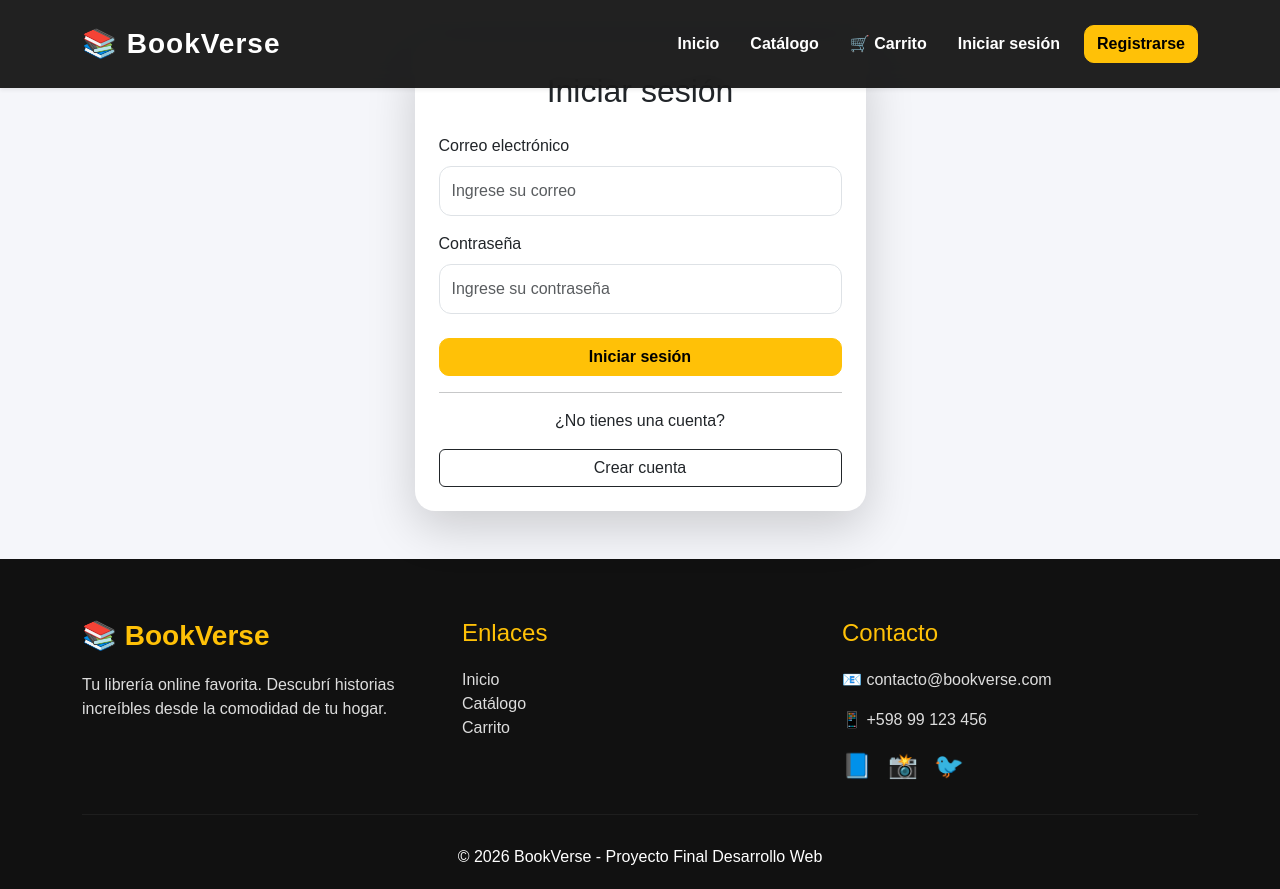
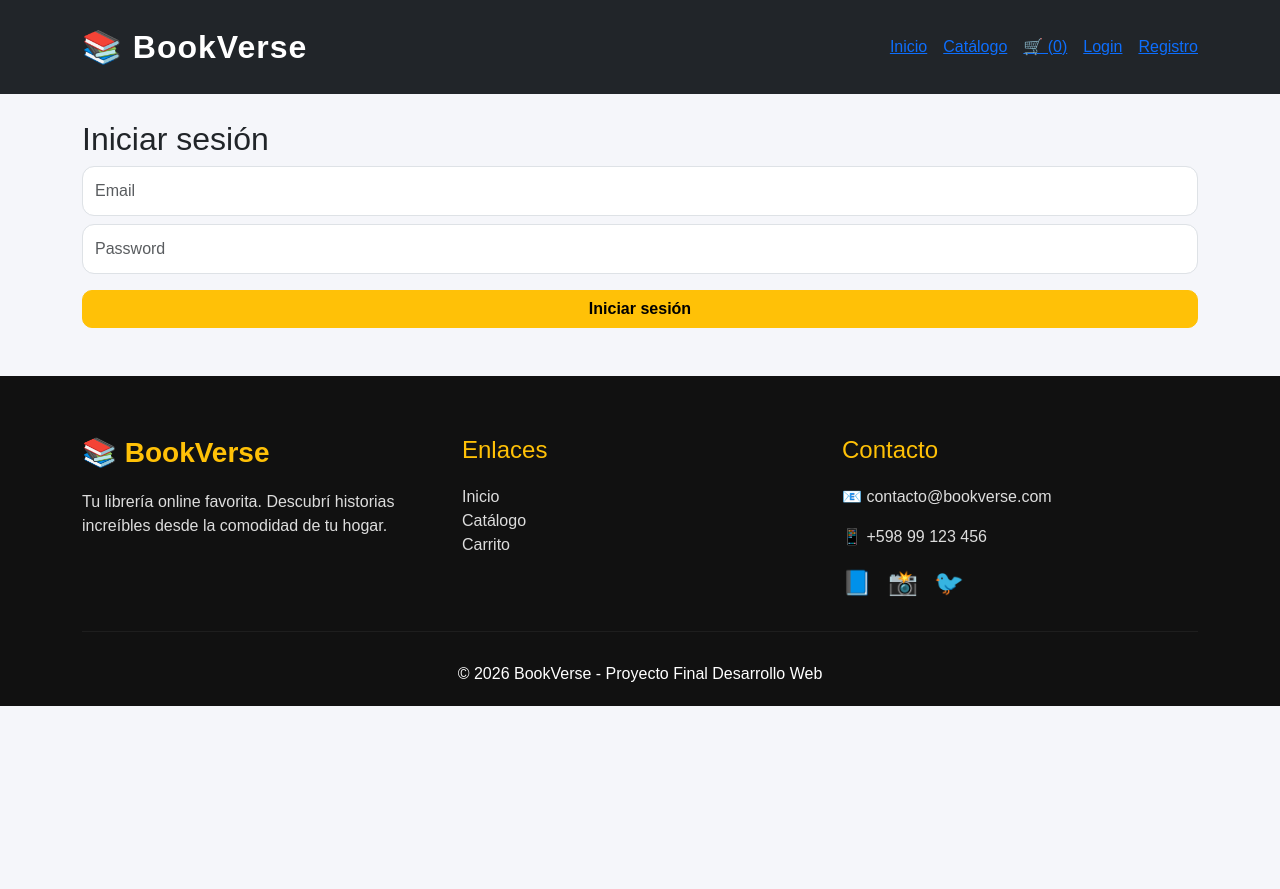
Before and after one commit to ezequieldavila-boop/Proyecto-Final, a React app in the folder frontend/: page /login in a window 1280 px wide. After the commit the page ends 800 px from the top, so only its background shows below. Built offline with nearby package versions, Linux system fonts and the light colour scheme; the HTML template or start-up script is replaced by a standard one.

Commit message:
actualizacion

```diff
--- a/frontend/src/components/Navbar.jsx
+++ b/frontend/src/components/Navbar.jsx
@@ -1,211 +1,73 @@
 import { Link, useNavigate } from "react-router-dom";
-import { useContext } from "react";
+import { useContext, useState, useEffect } from "react";
 import { CartContext } from "../context/CartContext";
-import { AuthContext } from "../context/AuthContext";
 
 function Navbar() {
-
   const { cart } = useContext(CartContext);
-  const { user, logout } = useContext(AuthContext);
-
   const navigate = useNavigate();
 
-  const cerrarSesion = () => {
+  const [user, setUser] = useState(null);
 
-    logout();
+  useEffect(() => {
+    const saved = localStorage.getItem("user");
+    if (saved) {
+      setUser(JSON.parse(saved));
+    }
+  }, []);
 
+  const logout = () => {
+    localStorage.clear();
+    setUser(null);
     navigate("/");
-
+    window.location.reload();
   };
 
   return (
-
-    <nav
-      className="navbar navbar-expand-lg navbar-dark fixed-top shadow-sm"
-      style={{
-        background: "rgba(15,15,15,.92)",
-        backdropFilter: "blur(10px)"
-      }}
-    >
-
+    <nav className="navbar navbar-dark bg-dark fixed-top">
       <div className="container">
 
-        <Link className="navbar-brand fw-bold fs-3" to="/">
+        <Link className="navbar-brand" to="/">
           📚 BookVerse
         </Link>
 
-        <button
-          className="navbar-toggler"
-          data-bs-toggle="collapse"
-          data-bs-target="#navbar"
-        >
-          <span className="navbar-toggler-icon"></span>
-        </button>
+        <div className="d-flex align-items-center gap-3">
 
-        <div
-          className="collapse navbar-collapse"
-          id="navbar"
-        >
+          <Link to="/">Inicio</Link>
 
-          <ul className="navbar-nav ms-auto align-items-center">
+          <Link to="/catalog">Catálogo</Link>
 
-            <li className="nav-item">
-
-              <Link
-                className="nav-link"
-                to="/"
-              >
-                Inicio
+          <Link to="/cart">
+            🛒 ({cart.length})
           </Link>
 
-            </li>
-
-            <li className="nav-item">
-
-              <Link
-                className="nav-link"
-                to="/catalog"
-              >
-                Catálogo
-              </Link>
-
-            </li>
-
-            <li className="nav-item position-relative">
-
-              <Link
-                className="nav-link"
-                to="/cart"
-              >
-
-                🛒 Carrito
-
-                {cart.length > 0 && (
-
-                  <span
-                    className="badge rounded-pill bg-danger position-absolute"
-                    style={{
-                      top: 2,
-                      right: -8
-                    }}
-                  >
-                    {cart.length}
+          {!user ? (
+            <>
+              <Link to="/login">Login</Link>
+              <Link to="/register">Registro</Link>
+            </>
+          ) : (
+            <>
+              <span style={{ color: "white" }}>
+                👋 {user.name}
               </span>
 
+              {user.role === "admin" && (
+                <Link to="/admin">Admin</Link>
               )}
 
-              </Link>
-
-            </li>
-
-            {!user ? (
-
-              <>
-
-                <li className="nav-item">
-
-                  <Link
-                    className="nav-link"
-                    to="/login"
+              <button
+                className="btn btn-danger btn-sm"
+                onClick={logout}
               >
-                    Iniciar sesión
-                  </Link>
-
-                </li>
-
-                <li className="nav-item">
-
-                  <Link
-                    className="btn btn-warning ms-3"
-                    to="/register"
-                  >
-                    Registrarse
-                  </Link>
-
-                </li>
-
+                Salir
+              </button>
             </>
-
-            ) : (
-
-              <>
-
-                <li className="nav-item dropdown">
-
-                  <a
-                    className="nav-link dropdown-toggle"
-                    href="#"
-                    data-bs-toggle="dropdown"
-                  >
-
-                    👤 {user.name}
-
-                  </a>
-
-                  <ul className="dropdown-menu dropdown-menu-end">
-
-                    <li>
-
-                      <span className="dropdown-item-text">
-
-                        {user.email}
-
-                      </span>
-
-                    </li>
-
-                    {user.role === "admin" && (
-
-                      <>
-
-                        <li><hr /></li>
-
-                        <li>
-
-                          <Link
-                            className="dropdown-item"
-                            to="/admin"
-                          >
-                            Panel administrador
-                          </Link>
-
-                        </li>
-
-                      </>
-
           )}
 
-                    <li><hr /></li>
-
-                    <li>
-
-                      <button
-                        className="dropdown-item text-danger"
-                        onClick={cerrarSesion}
-                      >
-                        Cerrar sesión
-                      </button>
-
-                    </li>
-
-                  </ul>
-
-                </li>
-
-              </>
-
-            )}
-
-          </ul>
-
         </div>
-
       </div>
-
     </nav>
-
   );
-
 }
 
 export default Navbar;
--- a/frontend/src/pages/Cart.jsx
+++ b/frontend/src/pages/Cart.jsx
@@ -3,130 +3,84 @@ import { useNavigate } from "react-router-dom";
 import { CartContext } from "../context/CartContext";
 
 function Cart() {
+  const { cart, removeFromCart, clearCart } =
+    useContext(CartContext);
+
   const navigate = useNavigate();
 
-  const {
-    cart,
-    increaseQuantity,
-    decreaseQuantity,
-    removeFromCart,
-    clearCart,
-  } = useContext(CartContext);
+  const token = localStorage.getItem("token");
 
   const total = cart.reduce(
-    (acc, item) => acc + item.price * item.quantity,
+    (acc, book) => acc + Number(book.price),
     0
   );
 
   return (
-    <div className="container mt-5">
-
+    <div
+      className="container"
+      style={{
+        paddingTop: "120px",
+        paddingBottom: "80px",
+      }}
+    >
       <h1 className="mb-4">🛒 Carrito de Compras</h1>
 
       {cart.length === 0 ? (
-
         <div className="alert alert-info">
           Tu carrito está vacío.
         </div>
-
       ) : (
         <>
+          {cart.map((book, index) => (
+            <div
+              key={index}
+              className="card shadow-sm mb-3"
+            >
+              <div className="card-body d-flex justify-content-between align-items-center">
 
-          {cart.map((item) => (
+                <div>
 
-            <div
-              key={item.id}
-              className="card shadow mb-4"
-            >
+                  <h5>{book.title}</h5>
 
-              <div className="row g-0">
+                  <p className="mb-1">
+                    <strong>Autor:</strong> {book.author}
+                  </p>
 
-                <div className="col-md-2">
-
-                  <img
-                    src={item.image}
-                    alt={item.title}
-                    className="img-fluid rounded-start"
-                    style={{
-                      height: "220px",
-                      objectFit: "cover",
-                    }}
-                  />
+                  <p className="mb-0">
+                    <strong>Precio:</strong> ${book.price}
+                  </p>
 
                 </div>
 
-                <div className="col-md-10">
+                <button
+                  className="btn btn-danger"
+                  onClick={() => removeFromCart(index)}
+                >
+                  Eliminar
+                </button>
+
+              </div>
+            </div>
+          ))}
+
+          <div className="card shadow mt-4">
 
             <div className="card-body">
 
-                    <h3>{item.title}</h3>
+              <h3 className="mb-3">
+                Total: ${total}
+              </h3>
 
-                    <p>
-                      <strong>Autor:</strong> {item.author}
-                    </p>
-
-                    <p>
-                      <strong>Precio:</strong> ${item.price}
-                    </p>
-
-                    <div className="d-flex align-items-center my-3">
+              <div className="d-flex gap-3">
 
                 <button
                   className="btn btn-outline-danger"
-                        onClick={() => decreaseQuantity(item.id)}
-                      >
-                        -
-                      </button>
-
-                      <h4 className="mx-4">
-                        {item.quantity}
-                      </h4>
-
-                      <button
-                        className="btn btn-outline-success"
-                        onClick={() => increaseQuantity(item.id)}
-                      >
-                        +
-                      </button>
-
-                    </div>
-
-                    <h5>
-                      Subtotal: $
-                      {item.price * item.quantity}
-                    </h5>
-
-                    <button
-                      className="btn btn-danger mt-3"
-                      onClick={() => removeFromCart(item.id)}
-                    >
-                      🗑 Eliminar
-                    </button>
-
-                  </div>
-
-                </div>
-
-              </div>
-
-            </div>
-
-          ))}
-
-          <div className="card shadow-lg">
-
-            <div className="card-body">
-
-              <h2 className="mb-4">
-                Total: ${total}
-              </h2>
-
-              <button
-                className="btn btn-warning me-3"
                   onClick={clearCart}
                 >
                   Vaciar carrito
                 </button>
+
+                {token ? (
 
                   <button
                     className="btn btn-success"
@@ -135,13 +89,25 @@ function Cart() {
                     Finalizar compra
                   </button>
 
+                ) : (
+
+                  <button
+                    className="btn btn-warning"
+                    onClick={() => navigate("/login")}
+                  >
+                    Iniciar sesión para comprar
+                  </button>
+
+                )}
+
+              </div>
+
             </div>
 
           </div>
 
         </>
       )}
-
     </div>
   );
 }
--- a/frontend/src/pages/Login.jsx
+++ b/frontend/src/pages/Login.jsx
@@ -17,13 +17,17 @@ function Login() {
         password,
       });
 
+      const user = response.data.user;
+
+      // 🔥 GUARDO TODO BIEN
       localStorage.setItem("token", response.data.token);
-      localStorage.setItem("name", response.data.user.name);
-      localStorage.setItem("lastname", response.data.user.lastname);
-      localStorage.setItem("email", response.data.user.email);
-      localStorage.setItem("role", response.data.user.role);
+      localStorage.setItem("user", JSON.stringify(user));
 
-      if (response.data.user.role === "admin") {
+      // opcional (para tu navbar actual)
+      localStorage.setItem("name", user.name);
+      localStorage.setItem("role", user.role);
+
+      if (user.role === "admin") {
         navigate("/admin");
       } else {
         navigate("/");
@@ -38,51 +42,26 @@ function Login() {
   };
 
   return (
-    <div className="container mt-5">
+    <div className="container" style={{ paddingTop: "120px" }}>
 
-      <div className="row justify-content-center">
-
-        <div className="col-md-5">
-
-          <div className="card shadow-lg">
-
-            <div className="card-body p-4">
-
-              <h2 className="text-center mb-4">
-                Iniciar sesión
-              </h2>
+      <h2>Iniciar sesión</h2>
 
       <form onSubmit={login}>
 
-                <div className="mb-3">
-                  <label className="form-label">
-                    Correo electrónico
-                  </label>
+        <input
+          className="form-control mb-2"
+          placeholder="Email"
+          value={email}
+          onChange={(e) => setEmail(e.target.value)}
+        />
 
         <input
-                    type="email"
-                    className="form-control"
-                    placeholder="Ingrese su correo"
-                    value={email}
-                    onChange={(e) => setEmail(e.target.value)}
-                    required
-                  />
-                </div>
-
-                <div className="mb-4">
-                  <label className="form-label">
-                    Contraseña
-                  </label>
-
-                  <input
+          className="form-control mb-3"
           type="password"
-                    className="form-control"
-                    placeholder="Ingrese su contraseña"
+          placeholder="Password"
           value={password}
           onChange={(e) => setPassword(e.target.value)}
-                    required
         />
-                </div>
 
         <button className="btn btn-warning w-100">
           Iniciar sesión
@@ -90,29 +69,6 @@ function Login() {
 
       </form>
 
-              <hr />
-
-              <p className="text-center">
-                ¿No tienes una cuenta?
-              </p>
-
-              <div className="d-grid">
-                <Link
-                  to="/register"
-                  className="btn btn-outline-dark"
-                >
-                  Crear cuenta
-                </Link>
-              </div>
-
-            </div>
-
-          </div>
-
-        </div>
-
-      </div>
-
     </div>
   );
 }
```
Lines whose indentation alone changed are shown as unchanged.
